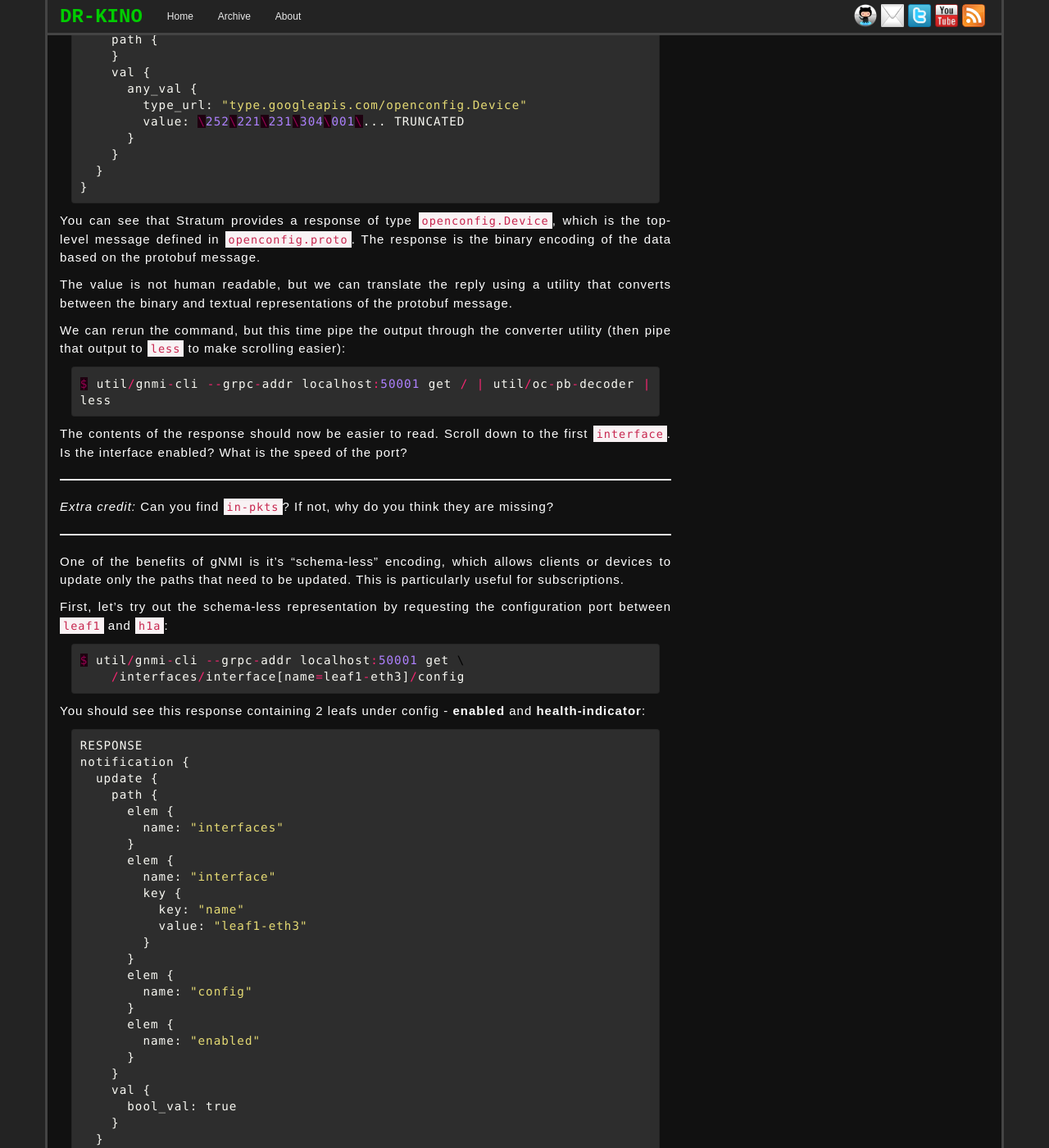
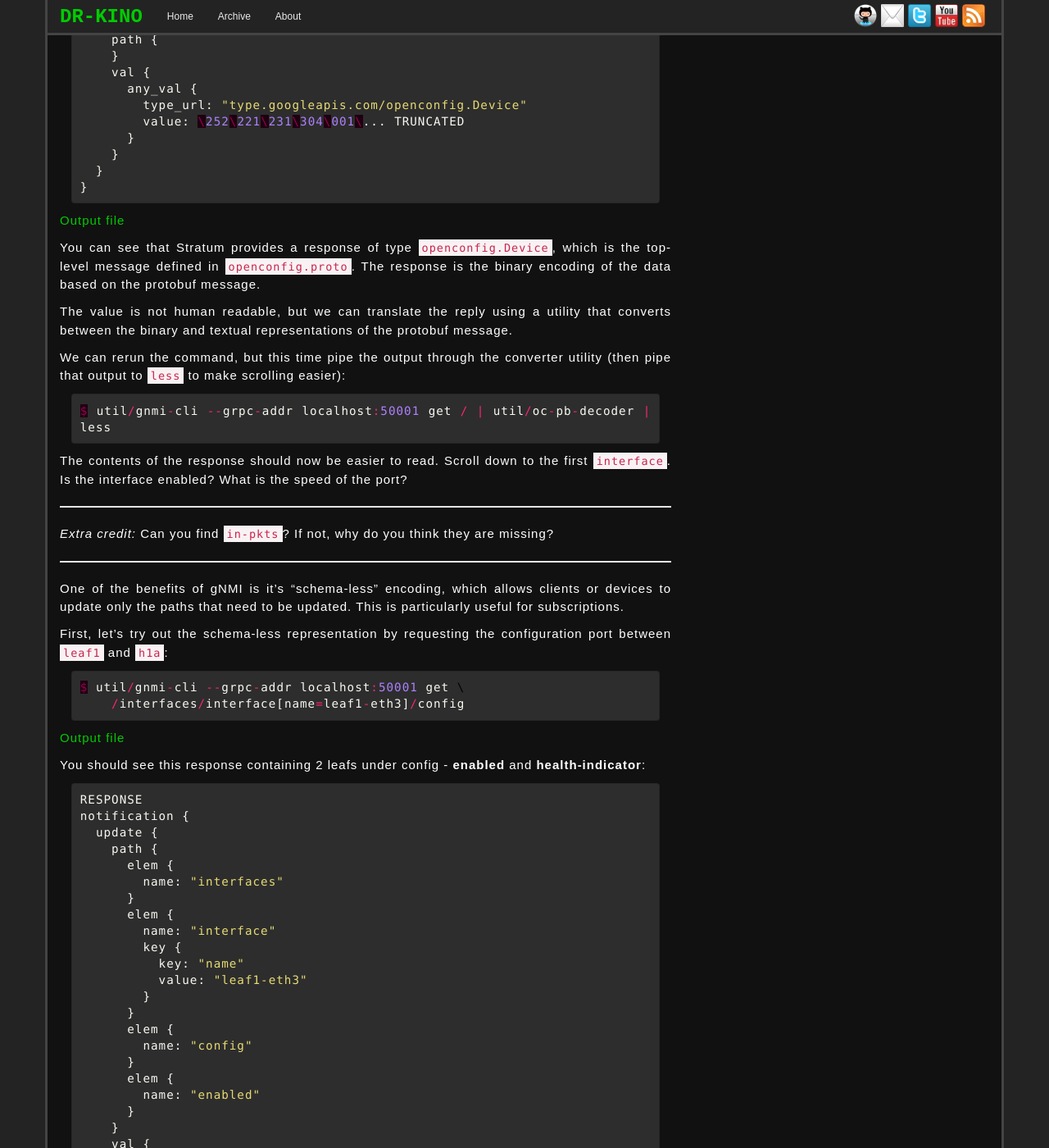
Before and after one commit to dr-kino/dr-kino.github.io, a Jekyll site: the page built from _posts/2021-04-16-yang-openconfig-and-gnmi-basics.markdown, in a window 1280 px wide and 1400 px high, scrolled down 7654 px. Shown: the whole window at 82% size. Built offline with Jekyll 4.4.1, drawn with Linux system fonts in a browser that asks for light colours; nearby versions of some CDN libraries; comment, search, counter and statistics services are not loaded.

Commit message:
Finishing post

````diff
--- a/_posts/2021-04-16-yang-openconfig-and-gnmi-basics.markdown
+++ b/_posts/2021-04-16-yang-openconfig-and-gnmi-basics.markdown
@@ -312,6 +312,8 @@
 }
 ```
 
+[Output file](https://github.com/dr-kino/ngsdn-tutorial/tree/advanced/solvings/exercise-2/gnmi-cli-command.txt)
+
 You can see that Stratum provides a response of type `openconfig.Device`, which
 is the top-level message defined in `openconfig.proto`. The response is the
 binary encoding of the data based on the protobuf message.
@@ -348,6 +350,7 @@
 $ util/gnmi-cli --grpc-addr localhost:50001 get \
     /interfaces/interface[name=leaf1-eth3]/config
 ```
+[Output file]([Output file](https://github.com/dr-kino/ngsdn-tutorial/tree/advanced/solvings/exercise-2/config-port-leaf1-h1a.txt))
 
 You should see this response containing 2 leafs under config - **enabled** and
 **health-indicator**:
@@ -409,6 +412,8 @@
 The schema-less representation provides and `update` for each leaf containing
 both the path the value of the leaf. You can confirm that the interface
 is enabled (set to `true`).
+
+  <div style="text-align:center"><img src="/images/posts/00021-J.png" /></div>
 
 Next, we will subscribe to the ingress unicast packet counters for the interface
 on `leaf1` attached to `h1a` (port 3):
@@ -508,6 +513,8 @@
 
 You can stop the gNMI subscription using `Ctrl-C`.
 
+  <div style="text-align:center"><img src="/images/posts/gif/00021-A.gif" /></div>
+
 Finally, we will monitor link events using gNMI's on-change subscriptions.
 
 Start a subscription for the operational status of the first switch's first port:
@@ -597,6 +604,8 @@
 
 You should see another response in your gNMI CLI window that indicates the
 interface is `UP`.
+
+  <div style="text-align:center"><img src="/images/posts/gif/00021-B.gif" /></div>
 
 ------
 
@@ -696,3 +705,5 @@
 
 You should see another update in the gNMI subscription window indicating the
 interface is `UP`, and the ping should resume in the Mininet CLI wondow.
+
+  <div style="text-align:center"><img src="/images/posts/gif/00021-C.gif" /></div>
````
Also changed, not shown: images/posts/00021-J.png (added), images/posts/gif/00021-A.gif (added), images/posts/gif/00021-B.gif (added), images/posts/gif/00021-C.gif (added).
